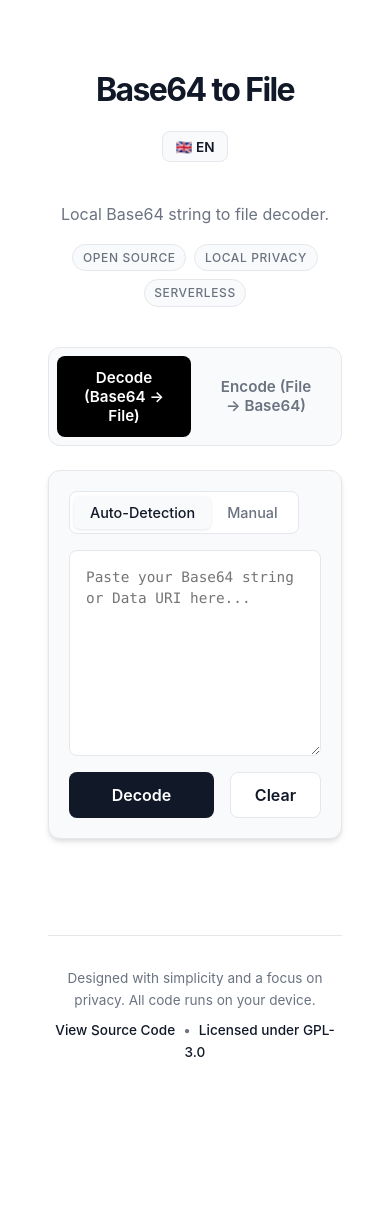
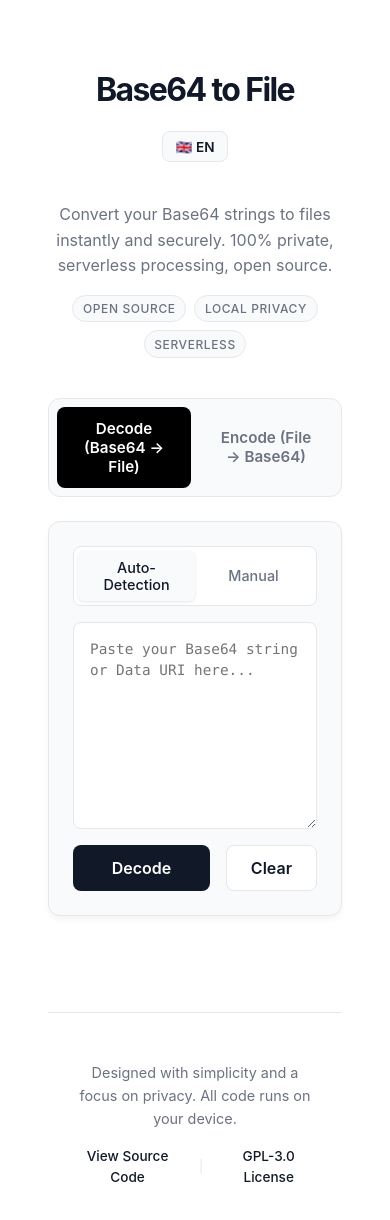
Before and after one commit to jnfire/base64-to-file, a Vue app: page / in a window 390 px wide. Shown: the top 1220 px of the page. Before the commit the page ends 1127 px from the top, so only its background shows below. Built offline with nearby package versions, Linux system fonts and the light colour scheme.

Commit message:
refactor: update UI layout with improved padding, styling, and responsive design, and refresh localized marketing copy.

```diff
--- a/src/components/AppFooter.vue
+++ b/src/components/AppFooter.vue
@@ -1,44 +1,70 @@
 <template>
-  <footer class="app-footer">
-    <p>
-      {{ $t('footer.text') }}
-    </p>
-    <div class="links">
-      <a href="https://github.com/jnfire/base64-to-file" target="_blank" rel="noopener noreferrer">{{ $t('footer.source') }}</a>
-      <span class="separator">&bull;</span>
-      <a href="https://github.com/jnfire/base64-to-file/blob/main/LICENSE" target="_blank" rel="noopener noreferrer">{{ $t('footer.license') }}</a>
+  <footer class="footer">
+    <div class="footer__content">
+      <p class="footer__text">
+        {{ $t('footer.text') }}
+      </p>
+      <div class="footer__links">
+        <a
+          href="https://github.com/jnfire/base64-to-file"
+          target="_blank"
+          rel="noopener noreferrer"
+          class="footer__link"
+        >
+          {{ $t('footer.source') }}
+        </a>
+        <span class="footer__divider">|</span>
+        <a
+          href="https://github.com/jnfire/base64-to-file/blob/main/LICENSE"
+          target="_blank"
+          rel="noopener noreferrer"
+          class="footer__link"
+        >
+          {{ $t('footer.license') }}
+        </a>
+      </div>
     </div>
   </footer>
 </template>
 
 <style scoped>
-.app-footer {
+.footer {
+  padding: 3rem 1.5rem;
   margin-top: 4rem;
-  padding-top: 2rem;
   border-top: 1px solid var(--border-color);
-  text-align: center;
-  font-size: 0.85rem;
-  color: var(--text-muted);
 }
 
-.links {
-  margin-top: 0.5rem;
+.footer__content {
+  text-align: center;
 }
 
-a {
-  color: var(--text-main);
-  text-decoration: none;
-  font-weight: 500;
-  transition: color 0.2s;
+.footer__text {
+  color: var(--text-muted);
+  font-size: 0.9rem;
+  margin-bottom: 1rem;
 }
 
-a:hover {
-  color: var(--accent-color);
-  text-decoration: underline;
+.footer__links {
+  display: flex;
+  justify-content: center;
+  gap: 1rem;
+  align-items: center;
 }
 
-.separator {
-  margin: 0 0.5rem;
-  color: var(--text-muted);
+.footer__link {
+  color: var(--text-main);
+  font-size: 0.85rem;
+  font-weight: 500;
+  text-decoration: none;
+  transition: opacity 0.2s;
+}
+
+.footer__link:hover {
+  opacity: 0.7;
+}
+
+.footer__divider {
+  color: var(--border-color);
+  font-size: 0.8rem;
 }
 </style>
--- a/src/components/AppHeader.vue
+++ b/src/components/AppHeader.vue
@@ -70,6 +70,9 @@ h1 {
   color: var(--text-muted);
   font-size: 1.1rem;
   margin-bottom: 1rem;
+  max-width: 600px;
+  margin-left: auto;
+  margin-right: auto;
 }
 
 .badges {
--- a/src/components/ConverterInput.vue
+++ b/src/components/ConverterInput.vue
@@ -82,10 +82,10 @@ const localSelectedType = computed({
   gap: 1rem;
   margin-bottom: 2rem;
   background-color: var(--bg-surface);
-  padding: 1.5rem;
+  padding: 2rem;
   border-radius: 12px;
   border: 1px solid var(--border-color);
-  box-shadow: 0 4px 6px -1px rgba(0, 0, 0, 0.1), 0 2px 4px -1px rgba(0, 0, 0, 0.06);
+  box-shadow: 0 4px 6px -1px rgba(0, 0, 0, 0.05);
 }
 
 .controls-header {
@@ -221,7 +221,37 @@ button {
 
 @media (max-width: 600px) {
   .converter-input {
-    padding: 1.25rem;
+    padding: 1.5rem;
+  }
+
+  .controls-header {
+    flex-direction: column;
+    align-items: stretch;
+  }
+
+  .mode-selector {
+    width: 100%;
+  }
+
+  .mode-selector button {
+    flex: 1;
+  }
+
+  .manual-options {
+    flex-direction: column;
+    align-items: stretch;
+    gap: 0.5rem;
+  }
+
+  .manual-options label {
+    font-size: 0.8rem;
+    font-weight: 600;
+    text-transform: uppercase;
+    letter-spacing: 0.05em;
+  }
+
+  select {
+    width: 100%;
   }
 }
 </style>
--- a/src/components/EncoderInput.vue
+++ b/src/components/EncoderInput.vue
@@ -141,7 +141,7 @@ const handleFileChange = (e: Event) => {
 .btn-browse {
   margin-top: 0.5rem;
   background-color: var(--accent-color);
-  color: white;
+  color: var(--bg-body);
   border: none;
   padding: 0.5rem 1rem;
   border-radius: 6px;
@@ -207,7 +207,7 @@ const handleFileChange = (e: Event) => {
 
 @media (max-width: 600px) {
   .drop-zone {
-    padding: 2rem 1rem;
+    padding: 1.5rem;
     min-height: 200px;
   }
 }
--- a/src/components/EncoderResult.vue
+++ b/src/components/EncoderResult.vue
@@ -72,7 +72,7 @@ const handleCopy = () => {
 }
 
 .result-header {
-  padding: 1.5rem;
+  padding: 2rem;
   display: flex;
   justify-content: space-between;
   align-items: center;
@@ -105,7 +105,7 @@ const handleCopy = () => {
 }
 
 .result-area {
-  padding: 1.5rem;
+  padding: 2rem;
   background-color: var(--bg-body);
   display: flex;
   flex-direction: column;
@@ -141,7 +141,7 @@ const handleCopy = () => {
   align-items: center;
   gap: 0.5rem;
   background-color: var(--accent-color);
-  color: #fff;
+  color: var(--bg-body);
   border: none;
   padding: 0.75rem 1.5rem;
   border-radius: 8px;
@@ -169,7 +169,7 @@ const handleCopy = () => {
   }
 
   .result-header, .result-area {
-    padding: 1.25rem;
+    padding: 1.5rem;
   }
 
   .result-textarea {
--- a/src/components/FileResult.vue
+++ b/src/components/FileResult.vue
@@ -111,7 +111,7 @@ watch(() => props.fileInfo, (newVal) => {
 
 .btn-download {
   background-color: var(--accent-color);
-  color: #fff;
+  color: var(--bg-body);
   border: none;
   padding: 0.75rem 1.5rem;
   border-radius: 8px;
--- a/src/i18n/en.json
+++ b/src/i18n/en.json
@@ -1,7 +1,7 @@
 {
   "header": {
     "title": "Base64 to File",
-    "subtitle": "Local Base64 string to file decoder.",
+    "subtitle": "Convert your Base64 strings to files instantly and securely. 100% private, serverless processing, open source.",
     "badges": {
       "opensource": "Open Source",
       "privacy": "Local Privacy",
@@ -49,6 +49,6 @@
   "footer": {
     "text": "Designed with simplicity and a focus on privacy. All code runs on your device.",
     "source": "View Source Code",
-    "license": "Licensed under GPL-3.0"
+    "license": "GPL-3.0 License"
   }
 }
--- a/src/i18n/es.json
+++ b/src/i18n/es.json
@@ -1,7 +1,7 @@
 {
   "header": {
     "title": "Base64 to File",
-    "subtitle": "Decodificador local de cadenas Base64 a archivos.",
+    "subtitle": "Convierte tus cadenas Base64 a archivos de forma instantánea y segura. 100% privado, sin procesamiento en servidor, código abierto.",
     "badges": {
       "opensource": "Open Source",
       "privacy": "Privacidad Local",
@@ -49,6 +49,6 @@
   "footer": {
     "text": "Diseñado con simplicidad y foco en la privacidad. Todo el código se ejecuta en tu dispositivo.",
     "source": "Ver Código Fuente",
-    "license": "Licenciado bajo GPL-3.0"
+    "license": "Licencia GPL-3.0"
   }
 }
```
